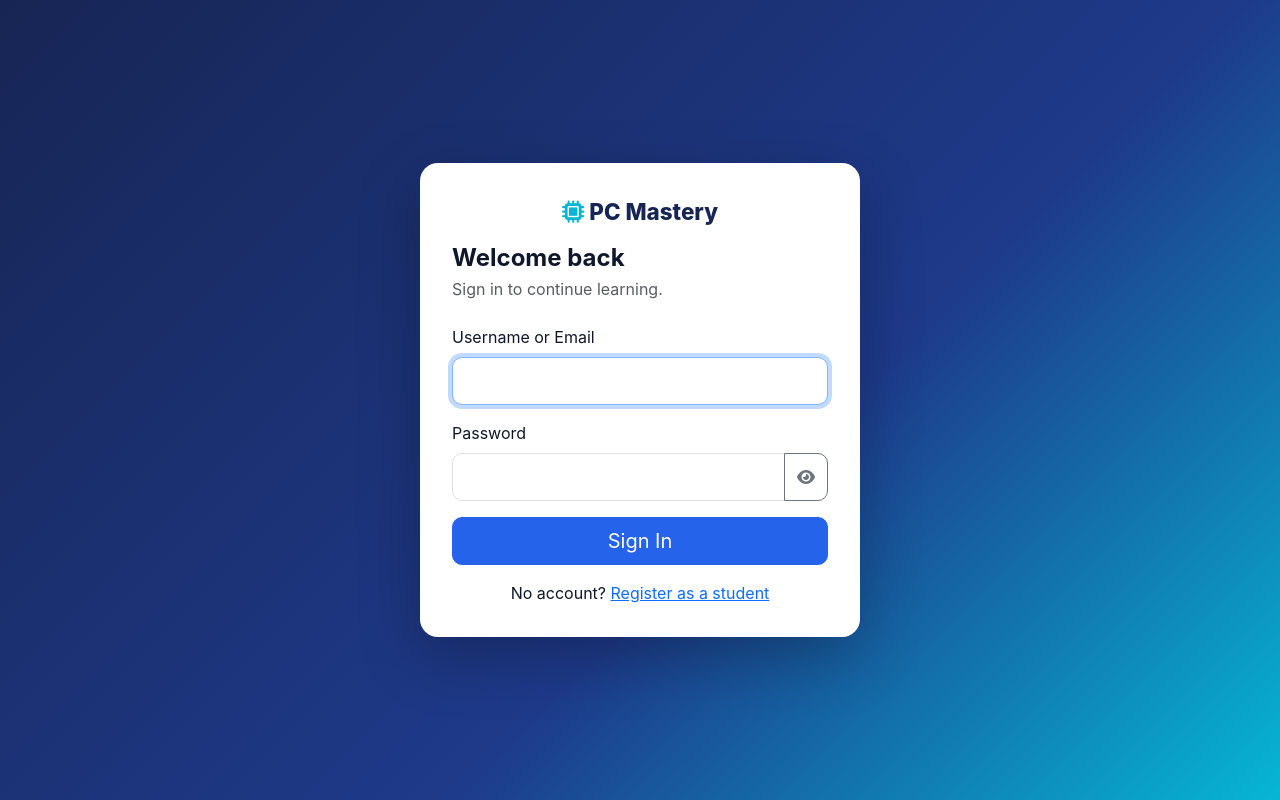
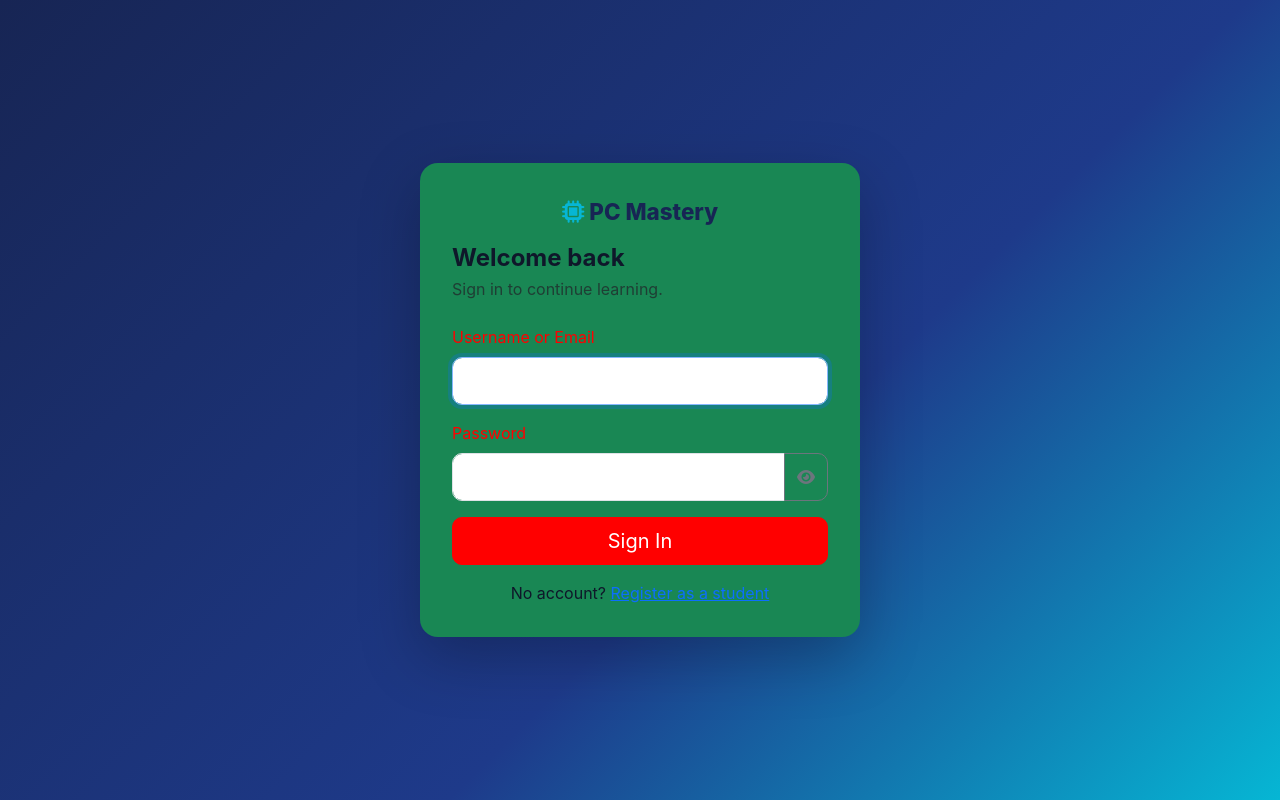
Before and after one commit to Lorence-22/pc_mastery, a PHP site: page /auth/login.php in a window 1280 px wide. Run offline with PHP 8.4, Linux system fonts and the light colour scheme; data comes from the database, SQL or seed files in the repository; some libraries are stand-ins or nearby versions.

Commit message:
change design in login form

```diff
--- a/auth/login.php
+++ b/auth/login.php
@@ -42,12 +42,25 @@ include __DIR__ . '/../includes/auth_header.php';
 <?php if ($error): ?><div class="alert alert-danger py-2"><?= e($error) ?></div><?php endif; ?>
 <form method="post" novalidate>
   <?= csrf_field() ?>
-  <div class="mb-3"><label class="form-label">Username or Email</label>
-    <input name="username" class="form-control form-control-lg" required autofocus></div>
-  <div class="mb-3"><label class="form-label">Password</label>
-    <div class="input-group"><input type="password" name="password" class="form-control form-control-lg" required>
-    <button type="button" class="btn btn-outline-secondary toggle-pw" tabindex="-1"><i class="fa fa-eye"></i></button></div></div>
-  <button class="btn btn-primary btn-lg w-100">Sign In</button>
+
+  <div class="mb-3">
+    <label class="form-label" style="color: red;">Username or Email</label>
+    <input name="username" class="form-control form-control-lg" required autofocus>
+  </div>
+
+  <div class="mb-3">
+    <label class="form-label" style="color: red;">Password</label>
+    <div class="input-group">
+      <input type="password" name="password" class="form-control form-control-lg" required>
+      <button type="button" class="btn btn-outline-secondary toggle-pw" tabindex="-1">
+        <i class="fa fa-eye"></i>
+      </button>
+    </div>
+  </div>
+
+  <button class="btn btn-primary btn-lg w-100" style="background-color: red; border-color: red; color: white;">
+    Sign In
+  </button>
 </form>
 <p class="text-center mt-3 mb-0">No account? <a href="<?= url('auth/register.php') ?>">Register as a student</a></p>
 <?php include __DIR__ . '/../includes/auth_footer.php'; ?>
--- a/includes/auth_header.php
+++ b/includes/auth_header.php
@@ -3,6 +3,6 @@
 <link href="https://cdn.jsdelivr.net/npm/bootstrap@5.3.3/dist/css/bootstrap.min.css" rel="stylesheet">
 <link href="https://cdnjs.cloudflare.com/ajax/libs/font-awesome/6.5.2/css/all.min.css" rel="stylesheet">
 <link href="<?= url('assets/css/style.css') ?>" rel="stylesheet"></head>
-<body class="auth-body"><div class="auth-card <?= $wide ?? false ? 'auth-wide' : '' ?>">
+<body class="auth-body"><div class="auth-card bg-success <?= $wide ?? false ? 'auth-wide' : '' ?>">
 <a href="<?= url() ?>" class="auth-brand"><i class="fa fa-microchip"></i> PC Mastery</a>
 <?php if ($f = pull_flash()): ?><div class="alert alert-<?= $f["type"]==="success"?"success":"info" ?> py-2"><?= e($f["msg"]) ?></div><?php endif; ?>
```
